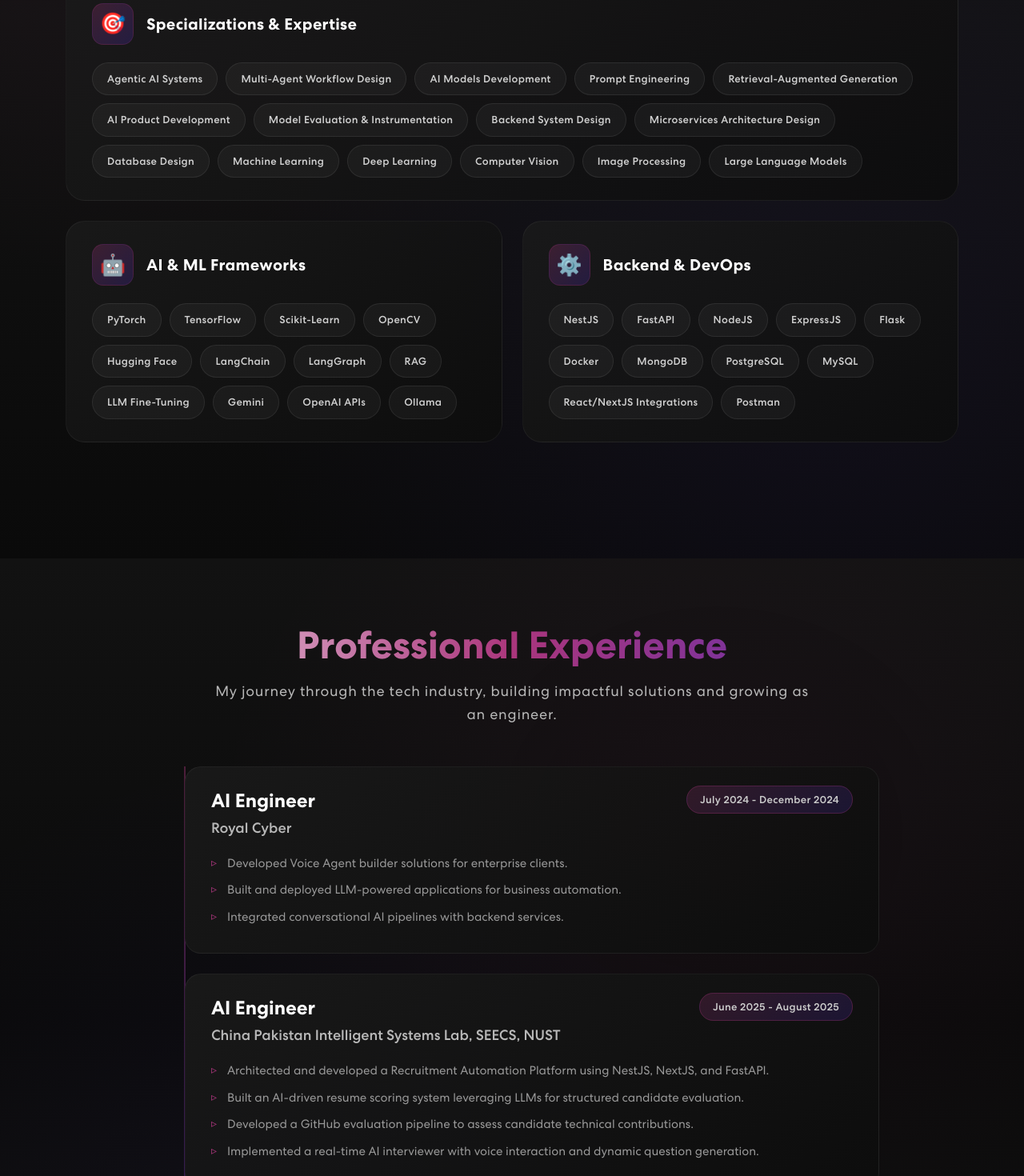
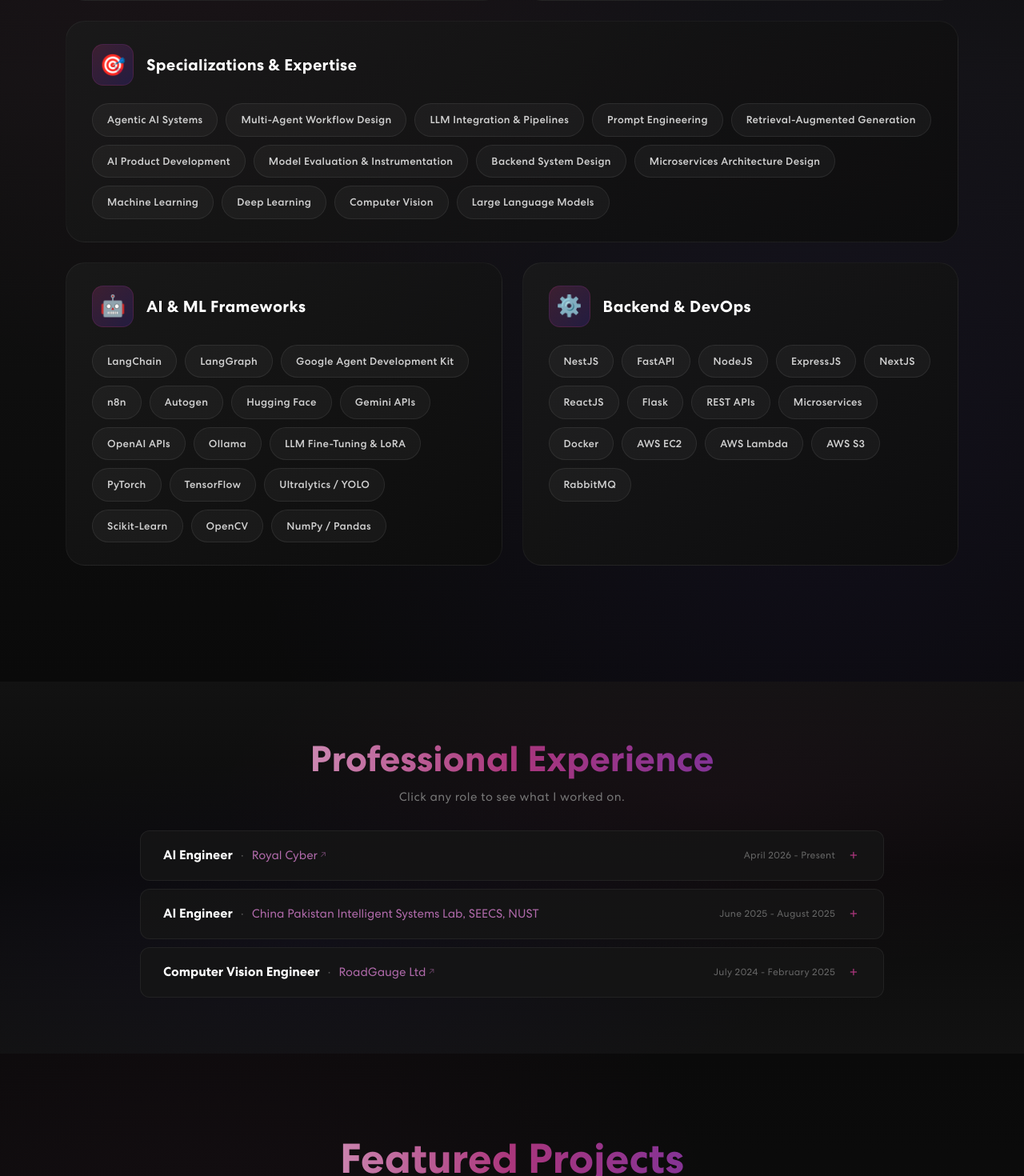
Before and after one commit to Umar-Farooq-2112/portfolio, a React (Create React App) app: page / in a window 1280 px wide. Shown: the part 2620-4090 px from the top of the page at 80% size. Built offline with nearby package versions, Linux system fonts and the light colour scheme.

Commit message:
Done for now

```diff
--- a/src/assets/json/data.json
+++ b/src/assets/json/data.json
@@ -11,11 +11,13 @@
         {
             "title": "AI Engineer",
             "company": "Royal Cyber",
-            "duration": "July 2024 - December 2024",
+            "duration": "April 2026 - Present",
             "description": [
-                "Developed Voice Agent builder solutions for enterprise clients.",
-                "Built and deployed LLM-powered applications for business automation.",
-                "Integrated conversational AI pipelines with backend services."
+                "Developed an AI Workflow builder for automated workflow generation in a Voice Agent Builder platform (NouraaAI) in NextJS.",
+                "Built an end-to-end AI Voice Pipeline using NextJS, FastAPI, Deepgram, and Azure OpenAI.",
+                "Built automated marketing content generation and posting workflows using n8n, Claude, and AWS S3.",
+                "Developed sales and lead validation agents using n8n and Supabase.",
+                "Exploring AWS DevOps for NouraaAI including EC2, Kubernetes, Fargate, and Load Balancer."
             ],
             "link": "https://royalcyber.com"
         },
@@ -24,191 +26,91 @@
             "company": "China Pakistan Intelligent Systems Lab, SEECS, NUST",
             "duration": "June 2025 - August 2025",
             "description": [
-                "Architected and developed a Recruitment Automation Platform using NestJS, NextJS, and FastAPI.",
-                "Built an AI-driven resume scoring system leveraging LLMs for structured candidate evaluation.",
-                "Developed a GitHub evaluation pipeline to assess candidate technical contributions.",
-                "Implemented a real-time AI interviewer with voice interaction and dynamic question generation."
+                "Architected and designed an AI-driven Recruitment Automation Platform in FastAPI, NestJS, MongoDB, RabbitMQ, and AWS S3.",
+                "Designed and implemented AI pipelines and voice agents using OpenAI Realtime APIs, Gemini, and DeepSeek.",
+                "Integrated AI pipelines with NestJS and FastAPI servers and message brokers for scalable hiring workflows."
             ],
             "link": ""
         },
         {
             "title": "Computer Vision Engineer",
             "company": "RoadGauge Ltd",
-            "duration": "July 2024 - December 2024",
+            "duration": "July 2024 - February 2025",
             "description": [
-                "Developed road-edge detection solutions using image processing operations in OpenCV.",
-                "Built crack-detection pipelines for automated road condition analysis.",
-                "Optimized computer vision algorithms for real-time field deployment."
+                "Developed end-to-end computer vision pipelines for road condition assessment using OpenCV in Python, including Road Edge Deterioration Detection and Bleeding Detection.",
+                "Implemented crack detection, defect localization, and tracking on long-duration GoPro footage."
             ],
             "link": "https://roadgauge.ai"
         }
     ],
     "skills": {
         "languages": [
-            {
-                "title": "Python"
-            },
-            {
-                "title": "JavaScript"
-            },
-            {
-                "title": "TypeScript"
-            },
-            {
-                "title": "C++"
-            },
-            {
-                "title": "C"
-            },
-            {
-                "title": "SQL"
-            }
+            { "title": "Python" },
+            { "title": "JavaScript" },
+            { "title": "TypeScript" },
+            { "title": "SQL" }
         ],
         "technologies": [
-            {
-                "title": "Agentic AI Systems"
-            },
-            {
-                "title": "Multi-Agent Workflow Design"
-            },
-            {
-                "title": "AI Models Development"
-            },
-            {
-                "title": "Prompt Engineering"
-            },
-            {
-                "title": "Retrieval-Augmented Generation"
-            },
-            {
-                "title": "AI Product Development"
-            },
-            {
-                "title": "Model Evaluation & Instrumentation"
-            },
-            {
-                "title": "Backend System Design"
-            },
-            {
-                "title": "Microservices Architecture Design"
-            },
-            {
-                "title": "Database Design"
-            },
-            {
-                "title": "Machine Learning"
-            },
-            {
-                "title": "Deep Learning"
-            },
-            {
-                "title": "Computer Vision"
-            },
-            {
-                "title": "Image Processing"
-            },
-            {
-                "title": "Large Language Models"
-            }
+            { "title": "Agentic AI Systems" },
+            { "title": "Multi-Agent Workflow Design" },
+            { "title": "LLM Integration & Pipelines" },
+            { "title": "Prompt Engineering" },
+            { "title": "Retrieval-Augmented Generation" },
+            { "title": "AI Product Development" },
+            { "title": "Model Evaluation & Instrumentation" },
+            { "title": "Backend System Design" },
+            { "title": "Microservices Architecture Design" },
+            { "title": "Machine Learning" },
+            { "title": "Deep Learning" },
+            { "title": "Computer Vision" },
+            { "title": "Large Language Models" }
         ],
         "frameworks": [
-            {
-                "title": "PyTorch"
-            },
-            {
-                "title": "TensorFlow"
-            },
-            {
-                "title": "Scikit-Learn"
-            },
-            {
-                "title": "OpenCV"
-            },
-            {
-                "title": "Hugging Face"
-            },
-            {
-                "title": "LangChain"
-            },
-            {
-                "title": "LangGraph"
-            },
-            {
-                "title": "RAG"
-            },
-            {
-                "title": "LLM Fine-Tuning"
-            },
-            {
-                "title": "Gemini"
-            },
-            {
-                "title": "OpenAI APIs"
-            },
-            {
-                "title": "Ollama"
-            }
+            { "title": "LangChain" },
+            { "title": "LangGraph" },
+            { "title": "Google Agent Development Kit" },
+            { "title": "n8n" },
+            { "title": "Autogen" },
+            { "title": "Hugging Face" },
+            { "title": "Gemini APIs" },
+            { "title": "OpenAI APIs" },
+            { "title": "Ollama" },
+            { "title": "LLM Fine-Tuning & LoRA" },
+            { "title": "PyTorch" },
+            { "title": "TensorFlow" },
+            { "title": "Ultralytics / YOLO" },
+            { "title": "Scikit-Learn" },
+            { "title": "OpenCV" },
+            { "title": "NumPy / Pandas" }
         ],
         "backend": [
-            {
-                "title": "NestJS"
-            },
-            {
-                "title": "FastAPI"
-            },
-            {
-                "title": "NodeJS"
-            },
-            {
-                "title": "ExpressJS"
-            },
-            {
-                "title": "Flask"
-            },
-            {
-                "title": "Docker"
-            },
-            {
-                "title": "MongoDB"
-            },
-            {
-                "title": "PostgreSQL"
-            },
-            {
-                "title": "MySQL"
-            },
-            {
-                "title": "React/NextJS Integrations"
-            },
-            {
-                "title": "Postman"
-            }
+            { "title": "NestJS" },
+            { "title": "FastAPI" },
+            { "title": "NodeJS" },
+            { "title": "ExpressJS" },
+            { "title": "NextJS" },
+            { "title": "ReactJS" },
+            { "title": "Flask" },
+            { "title": "REST APIs" },
+            { "title": "Microservices" },
+            { "title": "Docker" },
+            { "title": "AWS EC2" },
+            { "title": "AWS Lambda" },
+            { "title": "AWS S3" },
+            { "title": "RabbitMQ" }
         ],
         "tools": [
-            {
-                "title": "Visual Studio Code"
-            },
-            {
-                "title": "Jupyter Notebook"
-            },
-            {
-                "title": "Google Colaboratory"
-            },
-            {
-                "title": "Kaggle Workspace"
-            },
-            {
-                "title": "GitHub Copilot"
-            },
-            {
-                "title": "CursorAI"
-            },
-            {
-                "title": "Git"
-            },
-            {
-                "title": "Git/GitHub"
-            }
+            { "title": "MongoDB" },
+            { "title": "PostgreSQL" },
+            { "title": "Supabase" },
+            { "title": "MySQL" },
+            { "title": "Redis" },
+            { "title": "Git / GitHub" },
+            { "title": "Jupyter Notebook" },
+            { "title": "Google Colaboratory" },
+            { "title": "Kaggle Workspace" },
+            { "title": "GitHub Copilot" },
+            { "title": "CursorAI" }
         ]
     }
 }
--- a/src/components/Experience.css
+++ b/src/components/Experience.css
@@ -1,6 +1,6 @@
 /************ Experience Section Css ************/
 .experience-section {
-  padding: 80px 20px;
+  padding: 70px 20px;
   text-align: center;
   background: linear-gradient(180deg, #121212 0%, #0a0a0a 50%, #121212 100%);
   position: relative;
@@ -10,10 +10,7 @@
 .experience-section::before {
   content: "";
   position: absolute;
-  top: 0;
-  left: 0;
-  right: 0;
-  bottom: 0;
+  inset: 0;
   background:
     radial-gradient(ellipse at 70% 30%, rgba(170, 54, 124, 0.06) 0%, transparent 50%),
     radial-gradient(ellipse at 30% 70%, rgba(74, 47, 189, 0.06) 0%, transparent 50%);
@@ -21,9 +18,9 @@
 }
 
 .experience-section h2 {
-  font-size: 48px;
+  font-size: 45px;
   font-weight: 700;
-  margin-bottom: 15px;
+  margin-bottom: 10px;
   background: linear-gradient(90deg, #fff 0%, #AA367C 50%, #4A2FBD 100%);
   -webkit-background-clip: text;
   -webkit-text-fill-color: transparent;
@@ -32,266 +29,204 @@
   z-index: 1;
 }
 
-.experience-subtitle {
-  color: #B8B8B8;
-  font-size: 18px;
-  letter-spacing: 0.8px;
-  line-height: 1.6em;
-  margin: 0 auto 50px auto;
-  width: 60%;
+.exp-subtitle {
+  color: #777;
+  font-size: 15px;
+  letter-spacing: 0.5px;
+  margin: 0 auto 32px auto;
   position: relative;
   z-index: 1;
 }
 
-.experience-container {
+/* Accordion list */
+.exp-list {
+  width: 75%;
+  max-width: 1100px;
+  margin: 0 auto;
   display: flex;
   flex-direction: column;
-  align-items: center;
-  gap: 0;
-  width: 70%;
-  max-width: 900px;
-  margin: 0 auto;
+  gap: 10px;
   position: relative;
   z-index: 1;
 }
 
-.experience-timeline-line {
-  position: absolute;
-  left: 24px;
-  top: 0;
-  bottom: 0;
-  width: 2px;
-  background: linear-gradient(180deg, #AA367C 0%, #4A2FBD 100%);
-  opacity: 0.4;
+/* Single accordion item */
+.exp-item {
+  background: rgba(22, 22, 22, 0.85);
+  border: 1px solid rgba(255, 255, 255, 0.06);
+  border-radius: 12px;
+  overflow: hidden;
+  transition: border-color 0.25s ease, box-shadow 0.25s ease;
 }
 
-.experience-card {
-  background: linear-gradient(145deg, rgba(26, 26, 26, 0.9), rgba(13, 13, 13, 0.9));
-  backdrop-filter: blur(10px);
-  border-radius: 20px;
-  padding: 0;
-  width: 100%;
-  border: 1px solid rgba(255, 255, 255, 0.05);
-  text-align: left;
-  transition: all 0.4s cubic-bezier(0.175, 0.885, 0.32, 1.275);
-  position: relative;
-  margin-bottom: 25px;
-  margin-left: 50px;
-  overflow: hidden;
+.exp-item.open {
+  border-color: rgba(170, 54, 124, 0.35);
+  box-shadow: 0 4px 24px rgba(170, 54, 124, 0.08);
 }
 
-.experience-card::before {
-  content: "";
-  position: absolute;
-  top: 0;
-  left: 0;
-  width: 4px;
-  height: 100%;
-  background: linear-gradient(180deg, #AA367C 0%, #4A2FBD 100%);
-  opacity: 0;
-  transition: opacity 0.3s ease;
+/* Clickable header row */
+.exp-summary {
+  display: flex;
+  align-items: center;
+  justify-content: space-between;
+  gap: 12px;
+  width: 100%;
+  padding: 18px 28px;
+  background: none;
+  border: none;
+  cursor: pointer;
+  text-align: left;
+  transition: background 0.2s ease;
 }
 
-.experience-card:hover::before {
-  opacity: 1;
+.exp-summary:hover {
+  background: rgba(170, 54, 124, 0.05);
 }
 
-.experience-card:hover {
-  transform: translateY(-5px) translateX(5px);
-  box-shadow:
-    0 20px 40px rgba(0, 0, 0, 0.3),
-    0 0 30px rgba(170, 54, 124, 0.1);
-  border-color: rgba(170, 54, 124, 0.3);
+.exp-left {
+  display: flex;
+  align-items: center;
+  gap: 10px;
+  flex-wrap: wrap;
+  min-width: 0;
 }
 
-.experience-timeline-dot {
-  position: absolute;
-  left: -38px;
-  top: 30px;
-  width: 16px;
-  height: 16px;
-  background: linear-gradient(135deg, #AA367C 0%, #4A2FBD 100%);
-  border-radius: 50%;
-  border: 3px solid #121212;
-  box-shadow: 0 0 15px rgba(170, 54, 124, 0.5);
-  transition: all 0.3s ease;
+.exp-title {
+  font-size: 16px;
+  font-weight: 650;
+  color: #fff;
+  white-space: nowrap;
 }
 
-.experience-card:hover .experience-timeline-dot {
-  transform: scale(1.3);
-  box-shadow: 0 0 25px rgba(170, 54, 124, 0.8);
+.exp-dot {
+  color: #555;
+  font-size: 16px;
+  line-height: 1;
 }
 
-.experience-content {
-  padding: 28px 32px;
+.exp-company {
+  font-size: 15px;
+  color: #b06aaa;
+  text-decoration: none;
+  display: inline-flex;
+  align-items: center;
+  gap: 3px;
+  transition: color 0.2s ease;
 }
 
-.experience-header {
-  display: flex;
-  justify-content: space-between;
-  align-items: flex-start;
-  margin-bottom: 15px;
-  flex-wrap: wrap;
-  gap: 15px;
+.exp-company.no-link {
+  pointer-events: none;
 }
 
-.experience-title-section {
-  flex: 1;
-}
-
-.experience-card h3 {
-  font-size: 24px;
-  font-weight: 700;
-  color: #fff;
-  margin-bottom: 8px;
-  transition: color 0.3s ease;
-}
-
-.experience-card:hover h3 {
+.exp-company:hover:not(.no-link) {
   color: #AA367C;
 }
 
-.company-link {
-  color: inherit;
-  text-decoration: none;
-  display: inline-block;
+.exp-arrow {
+  font-size: 11px;
+  opacity: 0.6;
+  transition: opacity 0.2s ease, transform 0.2s ease;
 }
 
-.experience-card h4 {
-  font-size: 18px;
-  font-weight: 500;
-  color: #B8B8B8;
-  margin: 0;
+.exp-company:hover .exp-arrow {
+  opacity: 1;
+  transform: translate(1px, -1px);
+}
+
+.exp-right {
   display: flex;
   align-items: center;
-  gap: 6px;
-  transition: all 0.3s ease;
-}
-
-.company-link:hover h4 {
-  color: #AA367C;
-}
-
-.link-icon {
-  font-size: 14px;
-  opacity: 0;
-  transform: translateX(-5px);
-  transition: all 0.3s ease;
-}
-
-.company-link:hover .link-icon {
-  opacity: 1;
-  transform: translateX(0);
-}
-
-.experience-duration {
+  gap: 14px;
   flex-shrink: 0;
 }
 
-.duration-badge {
-  background: linear-gradient(135deg, rgba(170, 54, 124, 0.2) 0%, rgba(74, 47, 189, 0.2) 100%);
-  border: 1px solid rgba(170, 54, 124, 0.3);
-  color: #ccc;
-  padding: 8px 16px;
-  border-radius: 20px;
-  font-size: 13px;
-  font-weight: 500;
+.exp-duration {
+  font-size: 12px;
+  color: #666;
+  white-space: nowrap;
   letter-spacing: 0.3px;
-  white-space: nowrap;
 }
 
-.description-list {
+.exp-chevron {
+  font-size: 18px;
+  font-weight: 300;
+  color: #AA367C;
+  line-height: 1;
+  width: 18px;
+  text-align: center;
+  transition: transform 0.25s ease;
+  user-select: none;
+}
+
+/* Collapsible detail panel */
+.exp-details {
+  max-height: 0;
+  overflow: hidden;
+  transition: max-height 0.35s cubic-bezier(0.4, 0, 0.2, 1),
+              padding 0.35s ease,
+              opacity 0.3s ease;
+  opacity: 0;
+  padding: 0 28px;
+  border-top: 1px solid transparent;
+}
+
+.exp-item.open .exp-details {
+  max-height: 400px;
+  opacity: 1;
+  padding: 16px 28px 22px 28px;
+  border-top-color: rgba(255, 255, 255, 0.05);
+}
+
+/* Bullet list */
+.exp-desc-list {
   list-style: none;
   padding: 0;
   margin: 0;
+  display: flex;
+  flex-direction: column;
+  gap: 6px;
 }
 
-.description-list li {
+.exp-desc-list li {
   font-size: 15px;
   line-height: 1.7;
   color: #999;
-  padding: 4px 0 4px 20px;
+  padding-left: 18px;
   position: relative;
+  text-align: left;
 }
 
-.description-list li::before {
+.exp-desc-list li::before {
   content: "▹";
   position: absolute;
   left: 0;
   color: #AA367C;
-  font-size: 14px;
+  font-size: 12px;
+  top: 2px;
 }
 
-/* Responsive Design */
-@media (max-width: 992px) {
-  .experience-container {
-    width: 85%;
+/* Responsive */
+@media (max-width: 600px) {
+  .experience-section h2 {
+    font-size: 34px;
   }
 
-  .experience-subtitle {
-    width: 80%;
-  }
-}
-
-@media (max-width: 768px) {
-  .experience-section h2 {
-    font-size: 36px;
+  .exp-summary {
+    padding: 14px 16px;
+    flex-wrap: wrap;
+    gap: 8px;
   }
 
-  .experience-subtitle {
-    width: 95%;
-    font-size: 16px;
+  .exp-right {
+    width: 100%;
+    justify-content: space-between;
   }
 
-  .experience-container {
-    width: 95%;
+  .exp-item.open .exp-details {
+    padding: 12px 16px 16px 16px;
   }
 
-  .experience-timeline-line {
-    display: none;
-  }
-
-  .experience-timeline-dot {
-    display: none;
-  }
-
-  .experience-card {
-    margin-left: 0;
-  }
-
-  .experience-content {
-    padding: 22px 24px;
-  }
-
-  .experience-header {
-    flex-direction: column;
-    gap: 10px;
-  }
-
-  .experience-card h3 {
-    font-size: 20px;
-  }
-
-  .experience-card h4 {
-    font-size: 16px;
-  }
-}
-
-@media (max-width: 480px) {
-  .experience-section {
-    padding: 60px 15px;
-  }
-
-  .experience-content {
-    padding: 18px 20px;
-  }
-
-  .duration-badge {
-    padding: 6px 12px;
-    font-size: 12px;
-  }
-
-  .description-list li {
+  .exp-title {
     font-size: 14px;
   }
 }
--- a/src/components/Experience.js
+++ b/src/components/Experience.js
@@ -1,25 +1,39 @@
-import React from "react";
+import React, { useState } from "react";
 import "./Experience.css";
 import TrackVisibility from 'react-on-screen';
 import 'animate.css';
 
-const ExperienceCard = ({ title, company, duration, description, link, index }) => {
+const ExperienceCard = ({ title, company, duration, description, link, isOpen, onToggle, index }) => {
   return (
-    <div className="experience-card" style={{ animationDelay: `${index * 0.1}s` }}>
-      <div className="experience-timeline-dot"></div>
-      <div className="experience-content">
-        <div className="experience-header">
-          <div className="experience-title-section">
-            <h3>{title}</h3>
-            <a href={link} target="_blank" rel="noopener noreferrer" className="company-link">
-              <h4>{company} <span className="link-icon">↗</span></h4>
+    <div
+      className={`exp-item${isOpen ? " open" : ""}`}
+      style={{ animationDelay: `${index * 0.08}s` }}
+    >
+      <button className="exp-summary" onClick={onToggle} aria-expanded={isOpen}>
+        <div className="exp-left">
+          <span className="exp-title">{title}</span>
+          <span className="exp-dot">·</span>
+          {link ? (
+            <a
+              href={link}
+              target="_blank"
+              rel="noopener noreferrer"
+              className="exp-company"
+              onClick={e => e.stopPropagation()}
+            >
+              {company}<span className="exp-arrow">↗</span>
             </a>
-          </div>
-          <div className="experience-duration">
-            <span className="duration-badge">{duration}</span>
-          </div>
+          ) : (
+            <span className="exp-company no-link">{company}</span>
+          )}
         </div>
-        <ul className="description-list">
+        <div className="exp-right">
+          <span className="exp-duration">{duration}</span>
+          <span className="exp-chevron">{isOpen ? "−" : "+"}</span>
+        </div>
+      </button>
+      <div className="exp-details" aria-hidden={!isOpen}>
+        <ul className="exp-desc-list">
           {Array.isArray(description)
             ? description.map((item, i) => <li key={i}>{item}</li>)
             : <li>{description}</li>
@@ -30,27 +44,34 @@ const ExperienceCard = ({ title, company, duration, description, link, index })
   );
 };
 
-const ExperienceSection = ({experiences}) => {
+const ExperienceSection = ({ experiences }) => {
+  const [openIndex, setOpenIndex] = useState(null);
+
+  const handleToggle = (index) => {
+    setOpenIndex(prev => prev === index ? null : index);
+  };
+
   return (
     <section className="experience-section" id="experience">
       <TrackVisibility>
         {({ isVisible }) => (
           <div className={isVisible ? "animate__animated animate__fadeIn" : ""}>
             <h2>Professional Experience</h2>
-            <p className="experience-subtitle">
-              My journey through the tech industry, building impactful solutions and growing as an engineer.
+            <p className="exp-subtitle">
+              Click any role to see what I worked on.
             </p>
-            <div className="experience-container">
-              <div className="experience-timeline-line"></div>
-              {experiences.map((experience, index) => (
+            <div className="exp-list">
+              {experiences.map((exp, index) => (
                 <ExperienceCard
                   key={index}
                   index={index}
-                  title={experience.title}
-                  company={experience.company}
-                  duration={experience.duration}
-                  description={experience.description}
-                  link={experience.link}
+                  title={exp.title}
+                  company={exp.company}
+                  duration={exp.duration}
+                  description={exp.description}
+                  link={exp.link}
+                  isOpen={openIndex === index}
+                  onToggle={() => handleToggle(index)}
                 />
               ))}
             </div>
```
